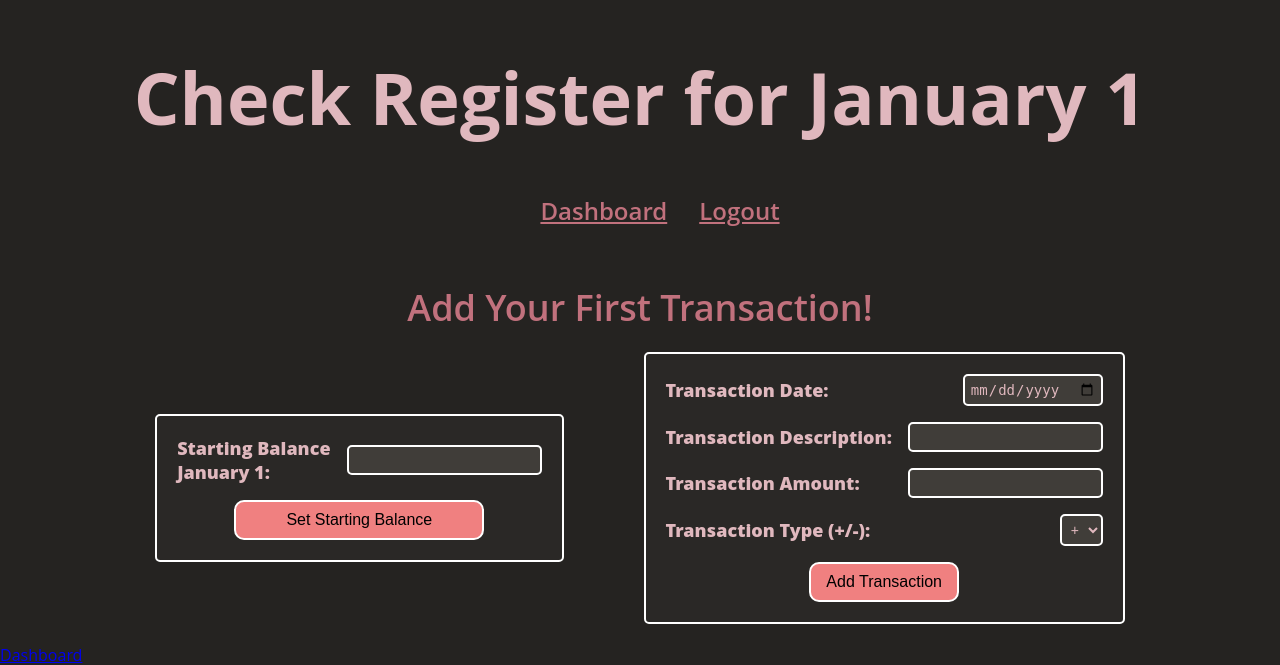
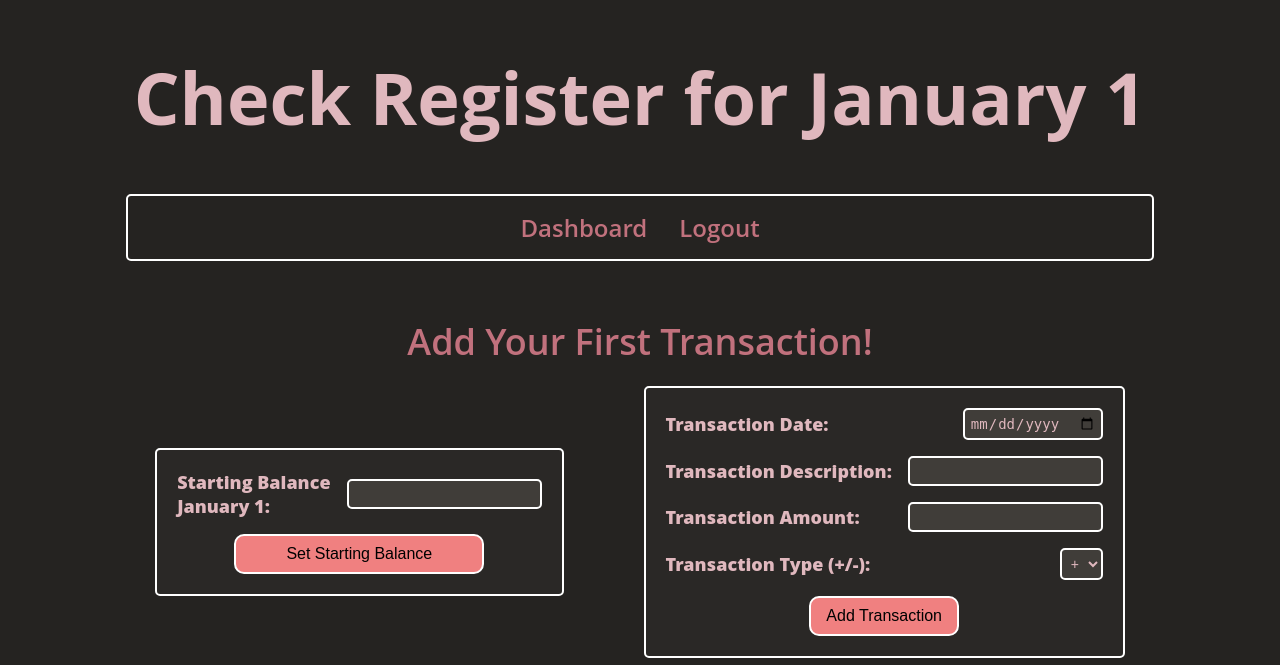
Before and after one commit to loganpinel06/Checkr-S, a Flask app: page /checkbook/1/1 in a window 1280 px wide. Shown: the top 665 px of the page. Run offline with Flask 3, Linux system fonts and the light colour scheme; the visitor is signed in with stand-in values (Sample User, id 1); data that the repository does not hold is empty.

Commit message:
Fixed the nav bar centering

```diff
--- a/app/static/styles.css
+++ b/app/static/styles.css
@@ -10,12 +10,9 @@ body {
 }
 
 header {
-  display: flex;
-  flex-direction: column;
-  align-items: center;
-  justify-content: center;
   font-size: 36px;
   font-weight: 800;
+  text-align: center;
 }
 header nav.navbar {
   display: flex;
@@ -31,14 +28,27 @@ header nav.navbar ul {
   justify-content: center;
   gap: 2rem;
   margin-top: 0;
+  padding: 10px 0;
+  border: 2px solid white;
+  border-radius: 5px;
+  width: 80%;
+}
+header nav.navbar ul li {
+  margin: 0;
+  padding: 5px 0;
+  display: flex;
+  align-items: center;
 }
 header nav.navbar ul a#logoutlink, header nav.navbar ul a#dashboardlink, header nav.navbar ul a#backlink {
   color: #c1717d;
   font-size: 24px;
   font-weight: 600;
-  display: flex;
-  align-items: center;
-  justify-content: center;
+  text-align: center;
+  text-decoration: none;
+}
+header nav.navbar ul a#logoutlink:hover, header nav.navbar ul a#dashboardlink:hover, header nav.navbar ul a#backlink:hover {
+  color: #b24e5d;
+  cursor: pointer;
 }
 
 .flashedMessage {
--- a/app/static/styles.scss
+++ b/app/static/styles.scss
@@ -24,14 +24,10 @@ body {
 }
 //header styles
 header {
-    display: flex;
-    flex-direction: column;
-    align-items: center;
-    justify-content: center;
-
     //font styles
     font-size: 36px;
     font-weight: 800;
+    text-align: center;
 
     //target the nav bar
     nav.navbar {
@@ -55,18 +51,33 @@ header {
 
             //box model stlyes
             margin-top: 0;
+            padding: 10px 0;
+            border: 2px solid white;
+            border-radius: 5px;
 
+            //style
+            width: 80%;
+
+            //target the list items
+            li {
+                margin: 0;
+                padding: 5px 0;
+                display: flex;
+                align-items: center;
+            }
             //target the links
             //logout link, dashboard link, and back link styles
             a#logoutlink, a#dashboardlink, a#backlink {
                 color: darken($text-color, 20%);
                 font-size: 24px;
                 font-weight: 600;
+                text-align: center;
+                text-decoration: none;
 
-                //flexbox stlyes
-                display: flex;
-                align-items: center;
-                justify-content: center;
+                &:hover {
+                    color: darken($text-color, 30%);
+                    cursor: pointer;
+                }
             }
         }
     }
```
Also changed, not shown: 1 other file.
